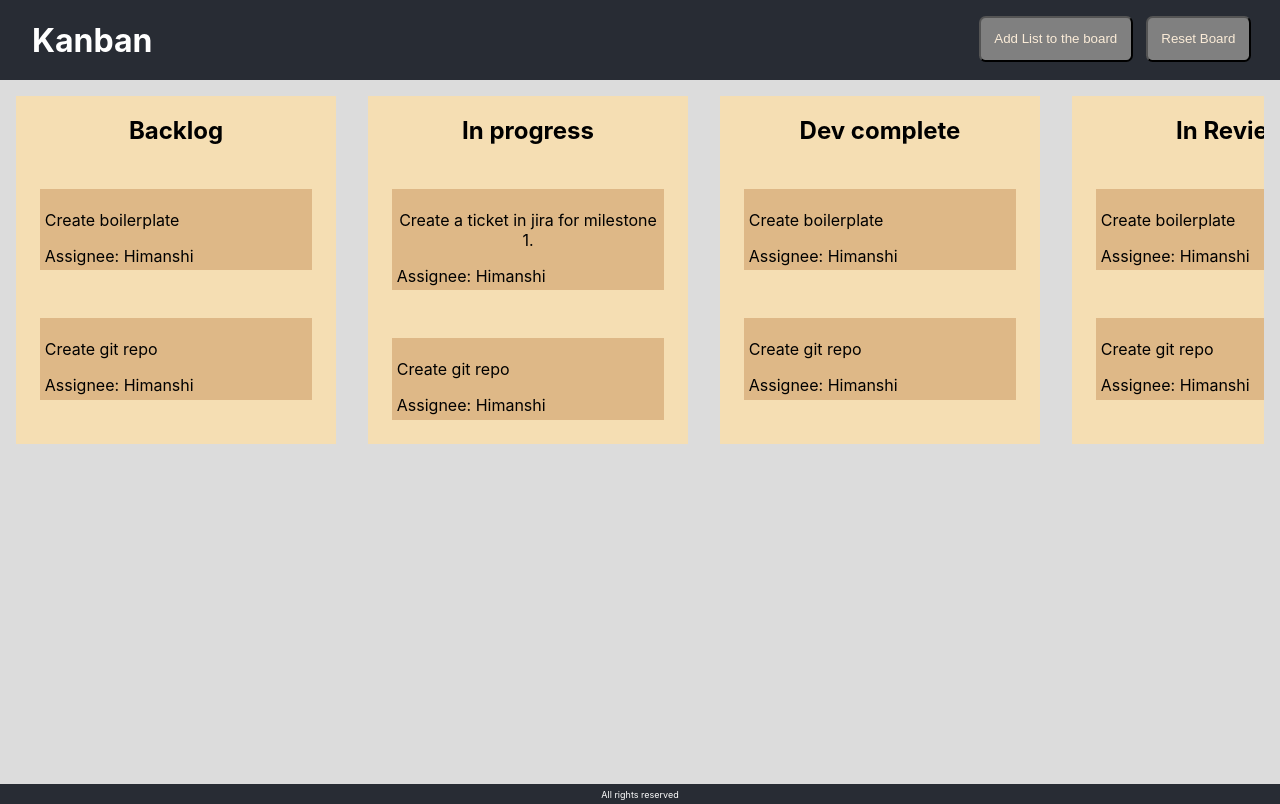
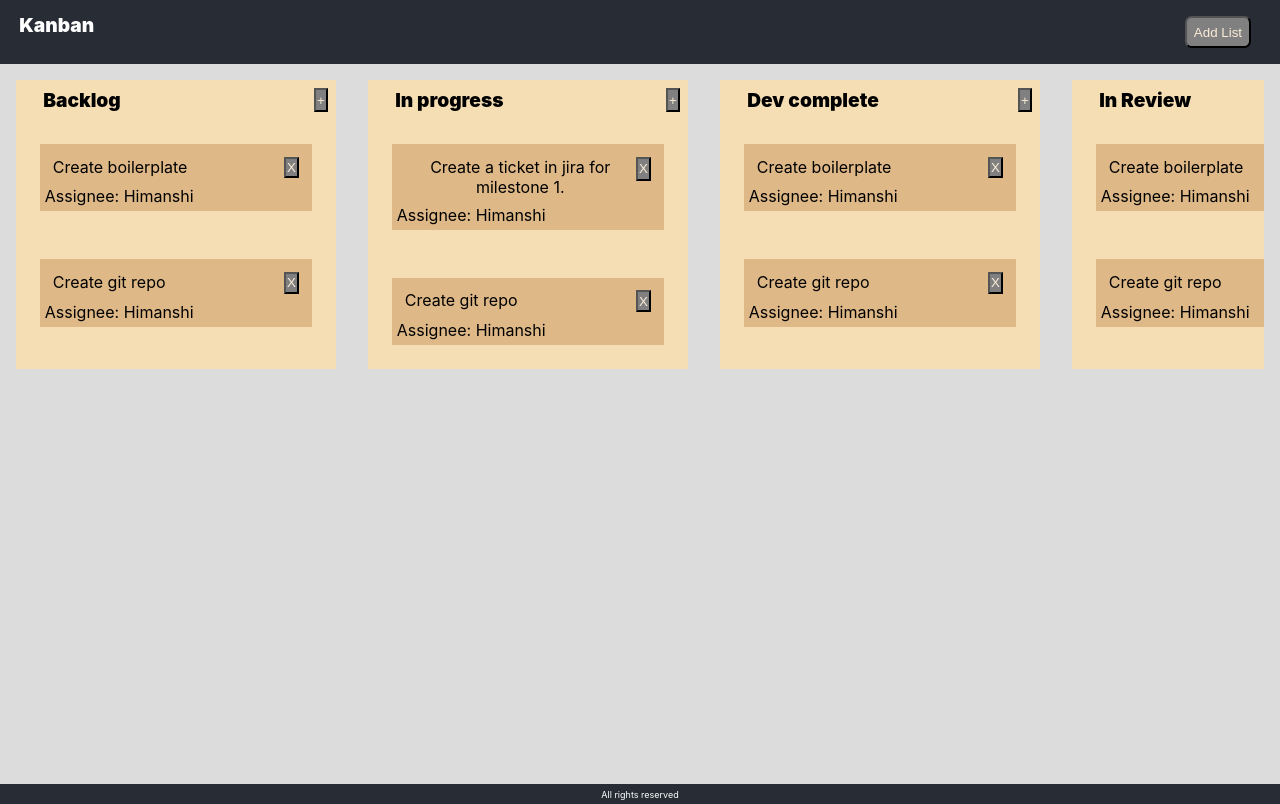
Before and after one commit to himanshi-sharmaa/kanban, a React (Create React App) app: page / in a window 1280 px wide. Built offline with nearby package versions, Linux system fonts and the light colour scheme.

Commit message:
Added UI improvements

```diff
--- a/src/App.css
+++ b/src/App.css
@@ -8,18 +8,20 @@
   flex-direction: row;
   justify-content: space-between;
   color: white;
-  max-height: 10vh;
+  max-height: 8vh;
 }
 
 .heading {
   margin-left: 1em;
   align-items: flex-start;
+  font-size:larger;
+  font-weight: 900;
 }
 
 .main-container {
   background-color: #DCDCDC;
-  max-height: 88vh;
-  min-height: 88vh;
+  max-height: 90vh;
+  min-height: 90vh;
   overflow-y: auto;
 }
 
@@ -41,10 +43,24 @@
 
 .button-style {
   background-color: #808080;
-  padding: 1em;
+  padding: 0.5em;
   margin-right: 1em;
   border-radius: 0.5em;
   color: antiquewhite;
+}
+
+.delete-button {
+  background-color: #808080;
+  padding: 0.1em;
+  color: antiquewhite;
+  max-height: 3vh;
+}
+
+.item-header {
+  display: flex;
+  flex-direction: row;
+  justify-content: space-between;
+  padding: 0.5em;
 }
 
 .list-style {
@@ -70,7 +86,7 @@
   flex-direction: row;
   flex-wrap: nowrap;
   overflow-x: auto;
-  max-height: 88vh;
+  max-height: 90vh;
   margin-right: 1em;
 
 }
--- a/src/App.js
+++ b/src/App.js
@@ -1,5 +1,5 @@
 import './App.css';
-import { Button, Modal } from 'antd';
+import { Button } from 'antd';
 import { useEffect, useState } from "react";
 import { lists } from "./Mock";
 
@@ -7,7 +7,6 @@ function App() {
 
   const [list, setList] = useState(lists);
   const [draggedData, setDraggedData] = useState();
-  const [isModalVisible, setIsModalVisible] = useState(false);
 
   useEffect(() => {
     const savedListData = localStorage.getItem("lists");
@@ -65,18 +64,24 @@ function App() {
       <header className="App-header">
       <h1 className="heading">Kanban</h1>
       <div className="button-container-view">
-        <Button className="button-style" onClick={() => addNewList("titleData")}>Add List to the board</Button>
-        <Button className="button-style" onClick={() => { addNewItemInList("In title","asignee","In Review")}}>Reset Board</Button>
+        <Button className="button-style" onClick={() => addNewList("titleData")}>Add List</Button>
+        {/* <Button className="button-style" onClick={() => { addNewItemInList("In title","asignee","In Review")}}>Reset Board</Button> */}
       </div>
       </header>
       <main className="main-container">
         <div className="list-container">
         {list && list.map((listItems)=> {
           return  (<div key={listItems.title} className="list-style" onDragOver={(e)=> dragOver(e)} onDrop={(event) => onDrop(event, listItems.title)}>
-          <h2>{listItems.title}</h2>
+          <div className="item-header">
+            <span className="heading">{listItems.title}</span>
+            <Button className="delete-button">+</Button>
+          </div>
           {listItems.items.map((item) => {
               return <div draggable key={item.itemTitle} className="list-item" onDragStart={(event)=> { setDraggedData(item); dragStart(event, item.itemTitle, listItems.title)}}>
-              <p className="item-title">{item.itemTitle}</p>
+              <div className="item-header">
+                <span className="item-title">{item.itemTitle}</span>
+                <Button className="delete-button" onClick={() => { console.log("Delete current element from list")}}>X</Button>
+              </div>
               <span className="text">{`Assignee: ${item.assignedTo}`}</span>
               </div>
           })}
```
